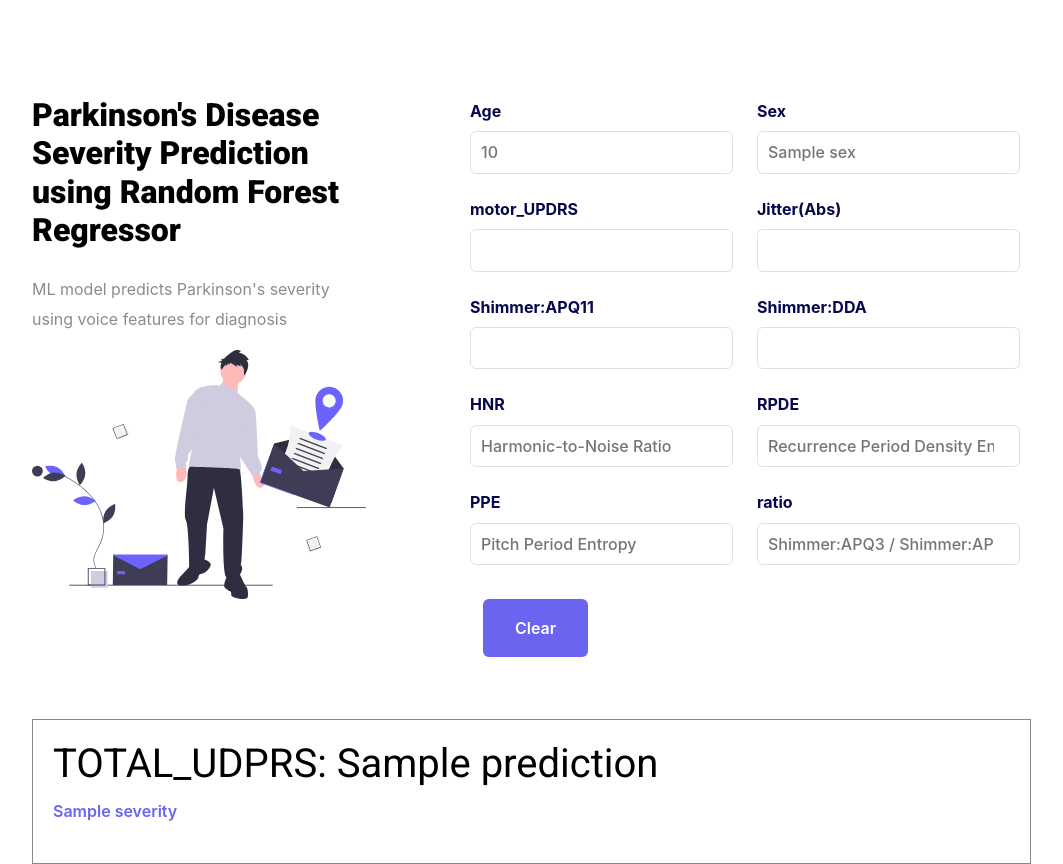
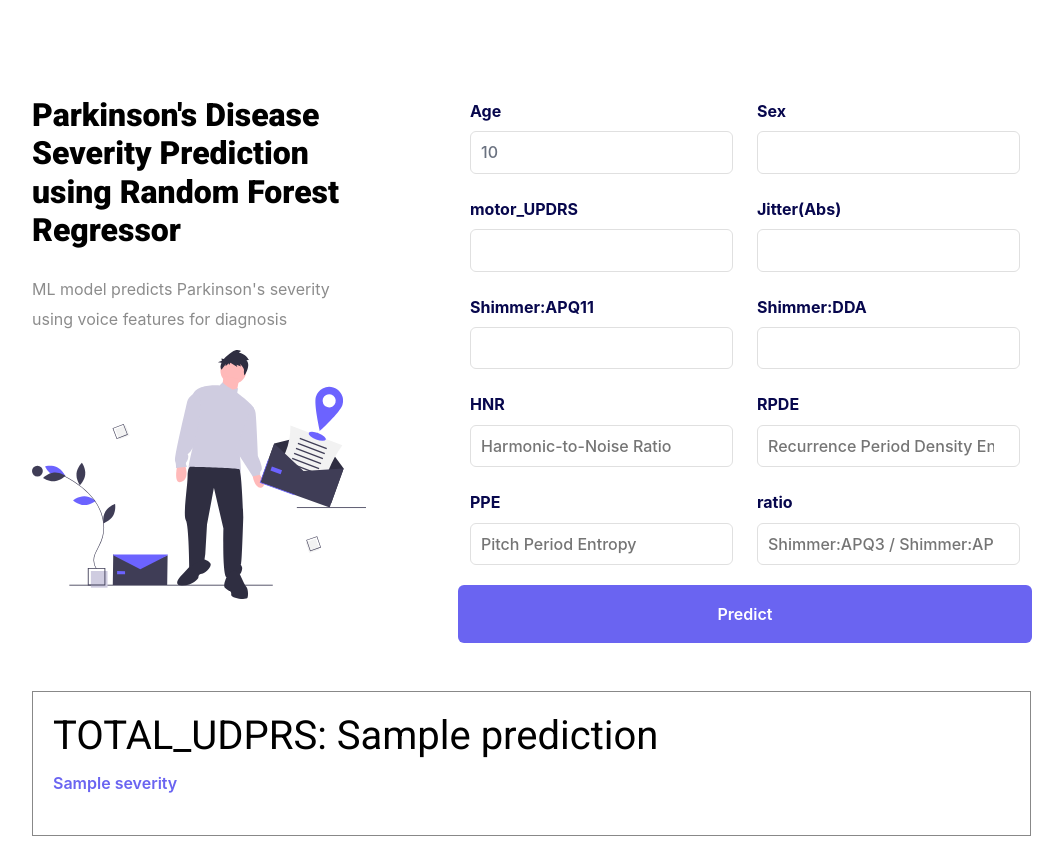
Before and after one commit to amnaahmad20/parkinson-telemonitoring-using-UCI-dataset, a Flask app: template templates/index.html in a window 1280 px wide. Shown: the whole page, without its empty margins (53-1116 px from the left). After the commit the page ends 836 px from the top, so only its background shows below. Run offline with Flask 3, Linux system fonts and the light colour scheme; the template is opened without the code that fills it: most values are stand-ins (such as "Sample title", 1, 10 or a date in 2020); parts of the project's set-up code (start-up, migrations or seed data) failed here and were passed over; some libraries are stand-ins or nearby versions.

Commit message:
remove clear button after prediction

```diff
--- a/templates/index.html
+++ b/templates/index.html
@@ -56,7 +56,7 @@
                             Age
                           </label>
                           {% if data %}
-                          <input type="number" step="any" min=0.00000001 placeholder="{{data.age.0}}" name="age" id="age"
+                          <input type="number" step="any" min=0.00000001 value="{{data.age.0}}" name="age" id="age"
                             class="formbold-form-input" required  />
                           {% else %}
                           <input type="number" step="any" min=0.00000001 name="age" id="age" placeholder="Age"
@@ -72,7 +72,7 @@
                             Sex
                           </label>
                           {% if data %}
-                          <input type="number" step="any" min="0" max="1" placeholder="{{ data.sex.0 }}" name="sex" id="sex" class="formbold-form-input" required />
+                          <input type="number" step="any" min="0" max="1" value="{{ data.sex.0 }}" name="sex" id="sex" class="formbold-form-input" required />
                           {% else %}
                           <input type="number" step="any" min="0" max="1" name="sex" id="sex" placeholder="Male = 0 / Female = 1" class="formbold-form-input" required />
                           {% endif %}
@@ -211,11 +211,8 @@
                         </div>
                       </div>
 
-                      {% if data %}
-                      <a href="/"><button type="button">Clear</button></a>
-                      {% else %}
                       <button type="submit">Predict</button>
-                      {% endif %}
+
                     </div>
                 </form>
               </div>
```
